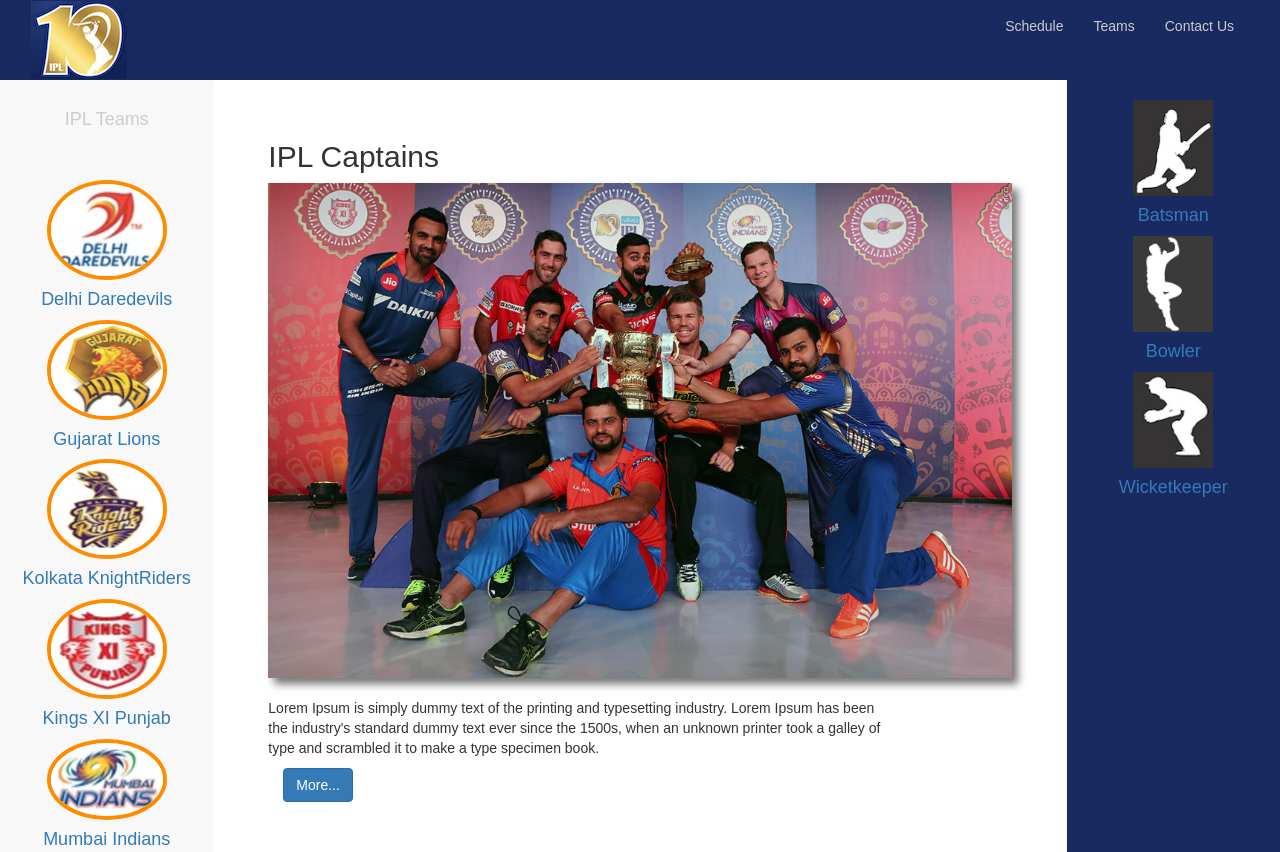
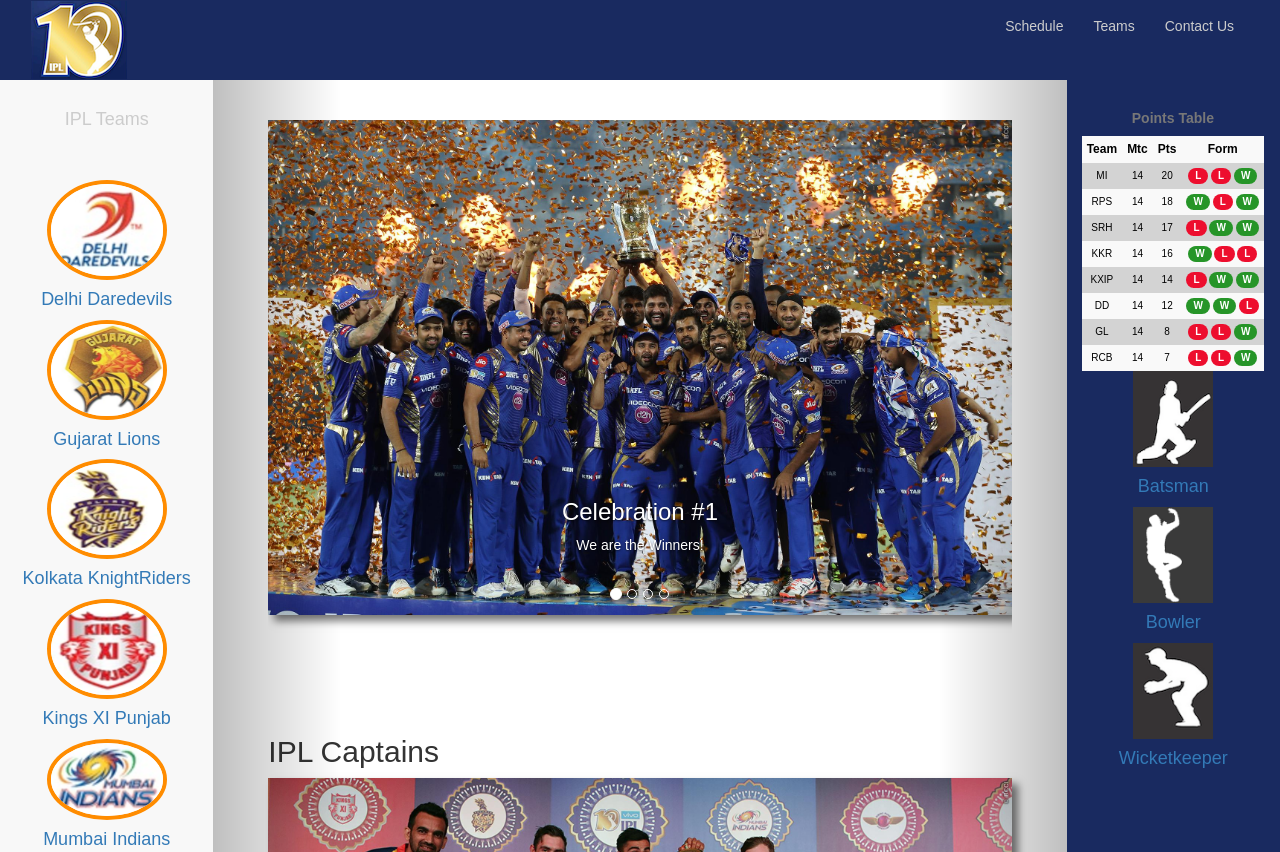
Before and after one commit to somgupta13/Ipl, a website: page index.html in a window 1280 px wide. Shown: the top 852 px of the page. Drawn offline with nearby package versions, Linux system fonts and the light colour scheme.

Commit message:
Update index.html

```diff
--- a/index.html
+++ b/index.html
@@ -6,7 +6,6 @@
   <link rel="stylesheet" href="https://maxcdn.bootstrapcdn.com/bootstrap/3.3.7/css/bootstrap.min.css" integrity="sha384-BVYiiSIFeK1dGmJRAkycuHAHRg32OmUcww7on3RYdg4Va+PmSTsz/K68vbdEjh4u" crossorigin="anonymous">
   <link rel="stylesheet" type="text/css" href="css/styles.css">
 </head>
-
 <body>
   <header>
     <nav class="navbar navbar-inverse">
@@ -41,6 +40,49 @@
     <div class="row row-sm-height">
 
      <section class="col-sm-8 col-sm-push-2 col-sm-height">
+      <article>
+        <div class="carousel slide" id="myCarousel" data-interval="2000">
+          <ol class="carousel-indicators">
+            <li data-target="#myCarousel" class="active" data-slide-to="0"></li>
+            <li data-target="#myCarousel" data-slide-to="0"></li>
+            <li data-target="#myCarousel" data-slide-to="0"></li>
+            <li data-target="#myCarousel" data-slide-to="0"></li>
+          </ol>
+          <div class="carousel-inner">
+            <div class="item active">
+              <img src="images/ipl-winner-1.jpg">
+              <div class="carousel-caption">
+                <h3>Celebration #1</h3>
+                <p>We are the Winners!</p>
+              </div>
+            </div>
+            <div class="item">
+              <img src="images/ipl-winner-2.jpg">
+              <div class="carousel-caption">
+                <h3>Celebration #2</h3>
+                <p>We are the Winners!</p>
+              </div>
+            </div>
+            <div class="item">
+              <img src="images/ipl-winner-3.jpg">
+              <div class="carousel-caption">
+                <h3>Celebration #3</h3>
+                <p>We are the Winners!</p>
+              </div>
+            </div>
+            <div class="item">
+              <img src="images/ipl-winner-4.jpg">
+              <div class="carousel-caption">
+                <h3>Celebration #4</h3>
+                <p>We are the Winners!</p>
+              </div>
+            </div>
+
+          </div>
+        </div>
+        <a href="#myCarousel" class="carousel-control left" data-slide="prev"><span class="icon-prev"></span></a>
+        <a href="#myCarousel" class="carousel-control right" data-slide="next"><span class="icon-next"></span></a>
+      </article>
         <article>
           <h2>IPL Captains</h2>
           <img src="images/ipl-captains.jpg" class="img-responsive" />
@@ -116,6 +158,95 @@
         </div>
       </aside>
       <aside class="sports-icon-list col-sm-2 col-sm-height">
+        <table class="table-condensed table-responsive table-hover table-striped">
+          <caption>Points Table</caption>
+          <tr>
+            <th>Team</th>
+            <th>Mtc</th>
+            <th>Pts</th>
+            <th>Form</th>
+          </tr>
+          <tr>
+            <td>MI</td>
+            <td>14</td>
+            <td>20</td>
+            <td>
+              <span class="badge badge-danger">L</span>
+              <span class="badge badge-danger">L</span>
+              <span class="badge badge-success">W</span>
+            </td>
+          </tr>
+          <tr>
+            <td>RPS</td>
+            <td>14</td>
+            <td>18</td>
+            <td>
+              <span class="badge badge-success">W</span>
+              <span class="badge badge-danger">L</span>
+              <span class="badge badge-success">W</span>
+            </td>
+          </tr>
+          <tr>
+            <td>SRH</td>
+            <td>14</td>
+            <td>17</td>
+            <td>
+              <span class="badge badge-danger">L</span>
+              <span class="badge badge-success">W</span>
+              <span class="badge badge-success">W</span>
+            </td>
+          </tr>
+          <tr>
+            <td>KKR</td>
+            <td>14</td>
+            <td>16</td>
+            <td>
+              <span class="badge badge-success">W</span>
+              <span class="badge badge-danger">L</span>
+              <span class="badge badge-danger">L</span>
+            </td>
+          </tr>
+          <tr>
+            <td>KXIP</td>
+            <td>14</td>
+            <td>14</td>
+            <td>
+              <span class="badge badge-danger">L</span>
+              <span class="badge badge-success">W</span>
+              <span class="badge badge-success">W</span>
+            </td>
+          </tr>
+          <tr>
+            <td>DD</td>
+            <td>14</td>
+            <td>12</td>
+            <td>
+              <span class="badge badge-success">W</span>
+              <span class="badge badge-success">W</span>
+              <span class="badge badge-danger">L</span>
+            </td>
+          </tr>
+          <tr>
+            <td>GL</td>
+            <td>14</td>
+            <td>8</td>
+            <td>
+              <span class="badge badge-danger">L</span>
+              <span class="badge badge-danger">L</span>
+              <span class="badge badge-success">W</span>
+            </td>
+          </tr>
+          <tr>
+            <td>RCB</td>
+            <td>14</td>
+            <td>7</td>
+            <td>
+              <span class="badge badge-danger">L</span>
+              <span class="badge badge-danger">L</span>
+              <span class="badge badge-success">W</span>
+            </td>
+          </tr>
+        </table>
         <a href="#">
           <img src="images/icon-batsman.png" />
           <h4>Batsman</h4>
@@ -133,13 +264,15 @@
   </div>
 
   <footer class="container-fluid">
-    <h1>Footer Section</h1>
+    <p>&copy; Copyright 2017</p>
   </footer>
+
 
   <script
   src="https://code.jquery.com/jquery-1.12.4.min.js"
   integrity="sha256-ZosEbRLbNQzLpnKIkEdrPv7lOy9C27hHQ+Xp8a4MxAQ="
   crossorigin="anonymous"></script>
   <script src="https://maxcdn.bootstrapcdn.com/bootstrap/3.3.7/js/bootstrap.min.js" integrity="sha384-Tc5IQib027qvyjSMfHjOMaLkfuWVxZxUPnCJA7l2mCWNIpG9mGCD8wGNIcPD7Txa" crossorigin="anonymous"></script>
+  <script type="text/javascript" src="js/app.js"></script>
 </body>
 </html>
```
